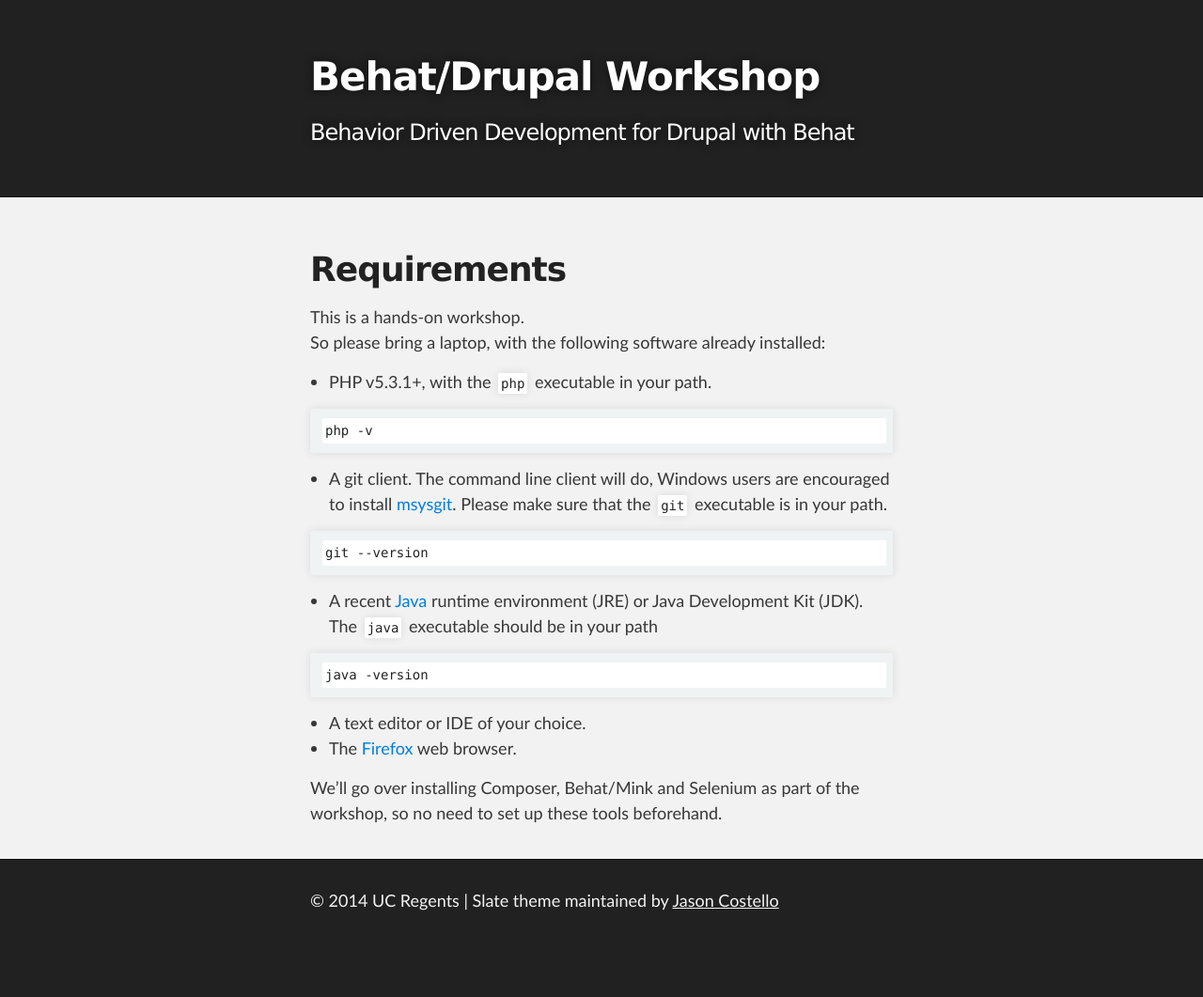
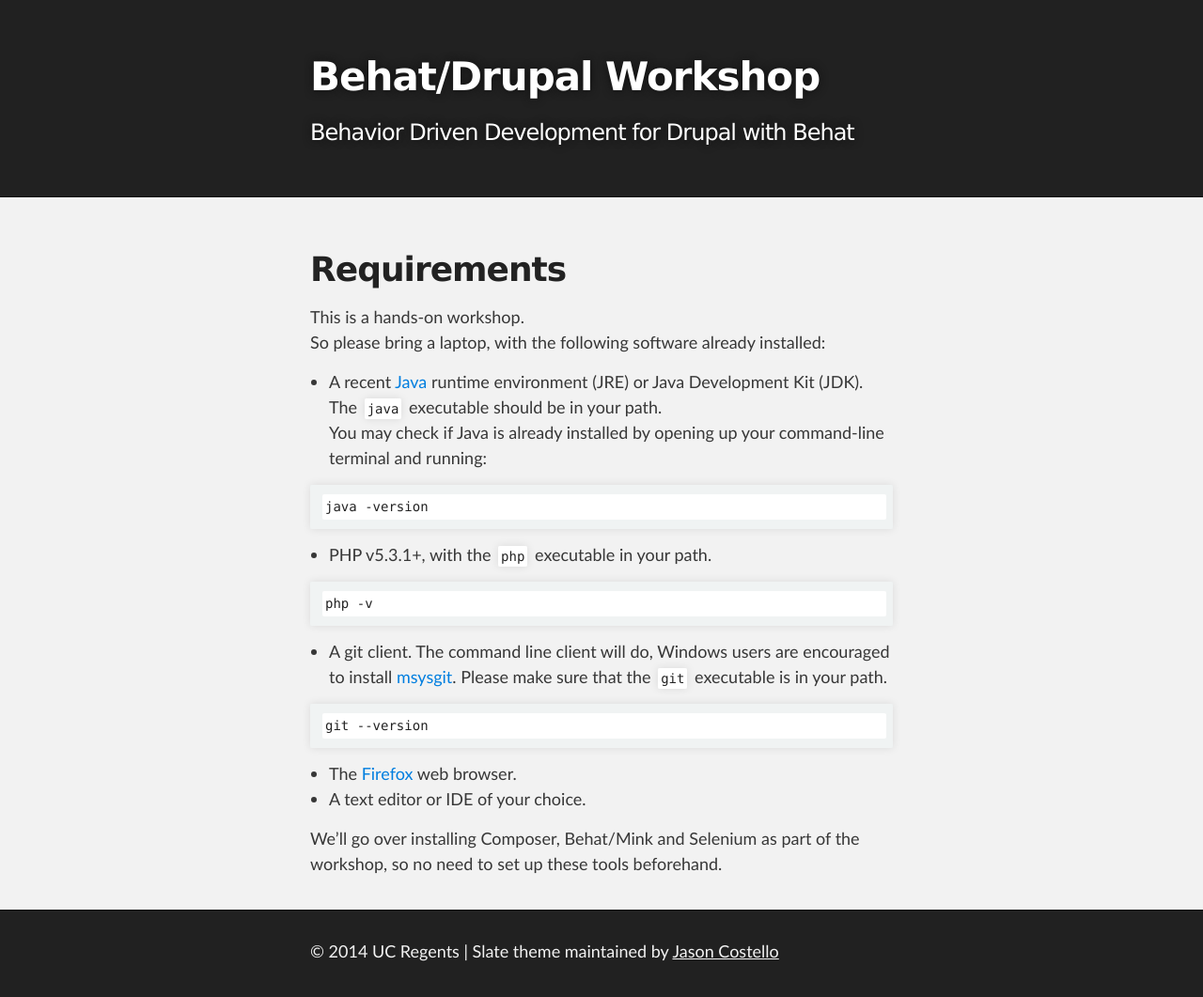
Before and after one commit to stopfstedt/behat-drupal-workshop, a Jekyll site: the page built from requirements.md, in a window 1280 px wide. Shown: the whole page at 94% size. Built offline with Jekyll 4.4.1, drawn with Linux system fonts in a browser that asks for light colours; Markdown is read by kramdown in place of the engine named in the settings; before the commit the page ends 1007 px from its top, so only the background shows below that.

Commit message:
elaborated on java requirement. reordered list.

````diff
--- a/requirements.md
+++ b/requirements.md
@@ -5,6 +5,14 @@ layout: default
 
 This is a hands-on workshop.
 So please bring a laptop,  with the following software already installed:
+
+
+* A recent [Java](https://www.java.com/en/download/) runtime environment (JRE) or Java Development Kit (JDK). The `java` executable should be in your path.
+You may check if Java is already installed by opening up your command-line terminal and running:
+
+```
+java -version
+```
 
 * PHP v5.3.1+, with the `php` executable in your path.
 
@@ -18,13 +26,8 @@ php -v
 git --version
 ```
 
-* A recent [Java](https://www.java.com/en/download/) runtime environment (JRE) or Java Development Kit (JDK). The `java` executable should be in your path
+* The [Firefox](http://www.mozilla.org/en-US/firefox/new/) web browser.
+* A text editor or IDE of your choice.
 
-```
-java -version
-```
-
-* A text editor or IDE of your choice.
-* The [Firefox](http://www.mozilla.org/en-US/firefox/new/) web browser.
 
 We'll go over installing Composer, Behat/Mink and Selenium as part of the workshop, so no need to set up these tools beforehand.
````
